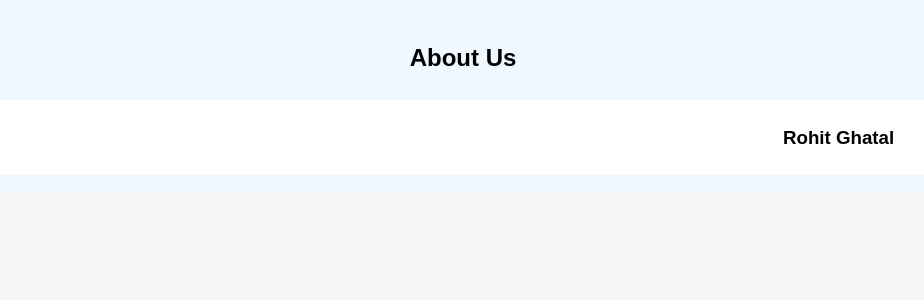
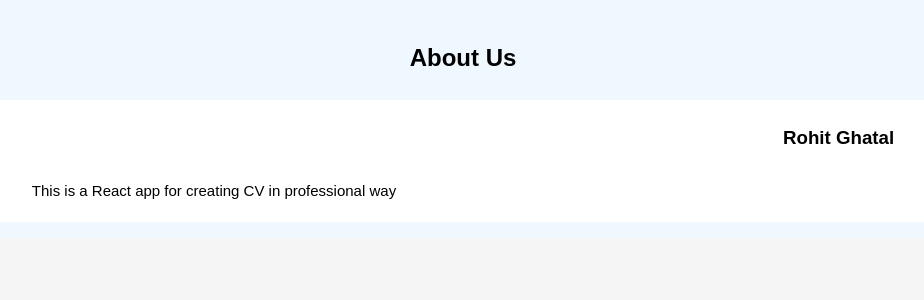
Before and after one commit to rohitghatal1/CVMaker-ReactJS, a React (Create React App) app: page / in a window 1280 px wide. Shown: the top 300 px of the page, without its empty margins (177-1101 px from the left). Built offline with nearby package versions, Linux system fonts and the light colour scheme.

Commit message:
added about app section

```diff
--- a/src/components/about.css
+++ b/src/components/about.css
@@ -21,3 +21,13 @@
     width: 70%;
     margin: auto;
 }
+
+.aboutUsConponent .aboutUsContainer .aboutApp{
+    width: 70%;
+    margin: auto;
+}
+
+.aboutUsConponent .aboutUsContainer .aboutApp p{
+    text-align: justify;
+    font-size: 15px;
+}
--- a/src/components/aboutUs.js
+++ b/src/components/aboutUs.js
@@ -13,6 +13,9 @@ export default function AboutUs() {
                     <h3>Rohit Ghatal</h3>
                 </div>
             </div>
+            <div className="aboutApp">
+                <p>This is a React app for creating CV in professional way</p>
+            </div>
         </div>
       </div>
     </div>
```
